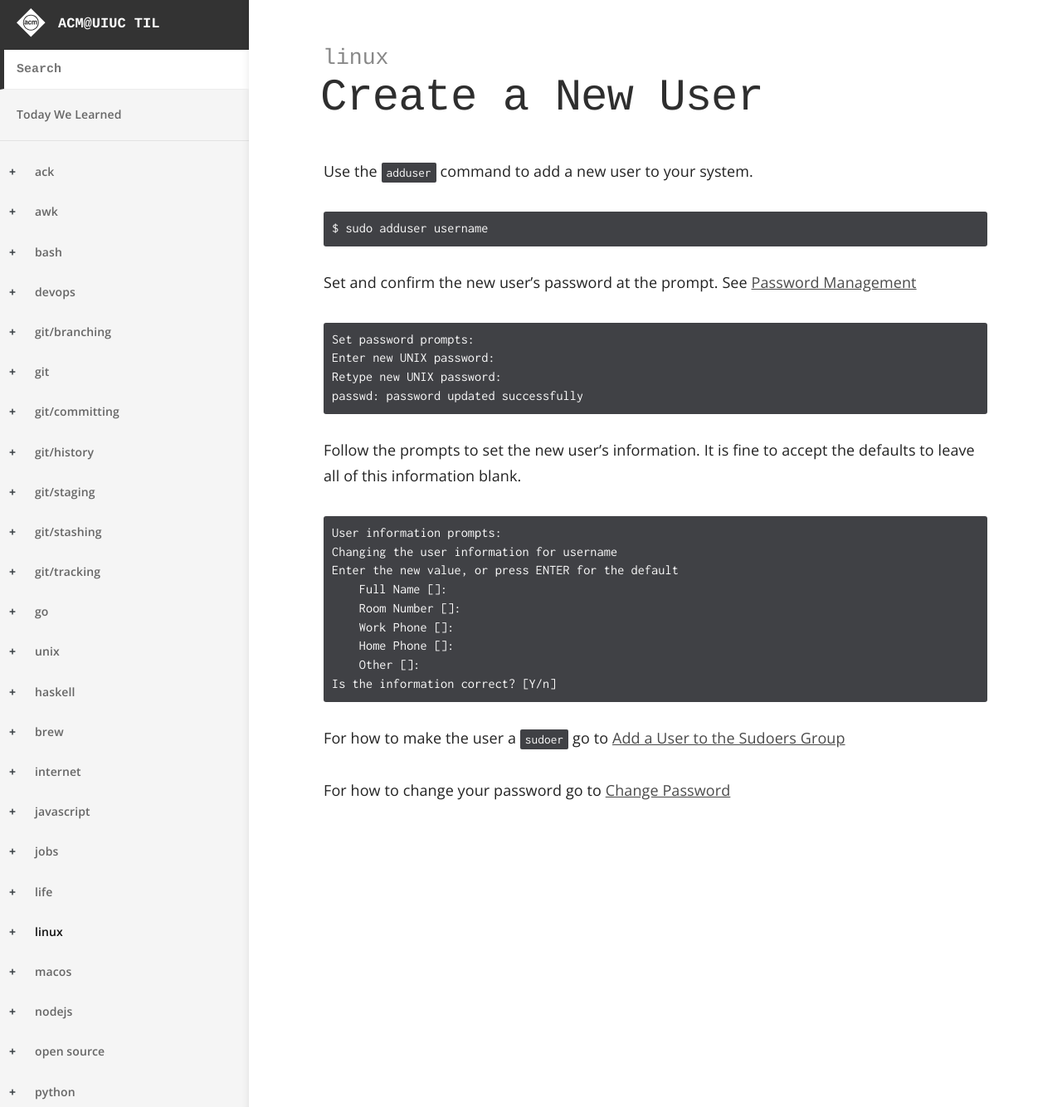
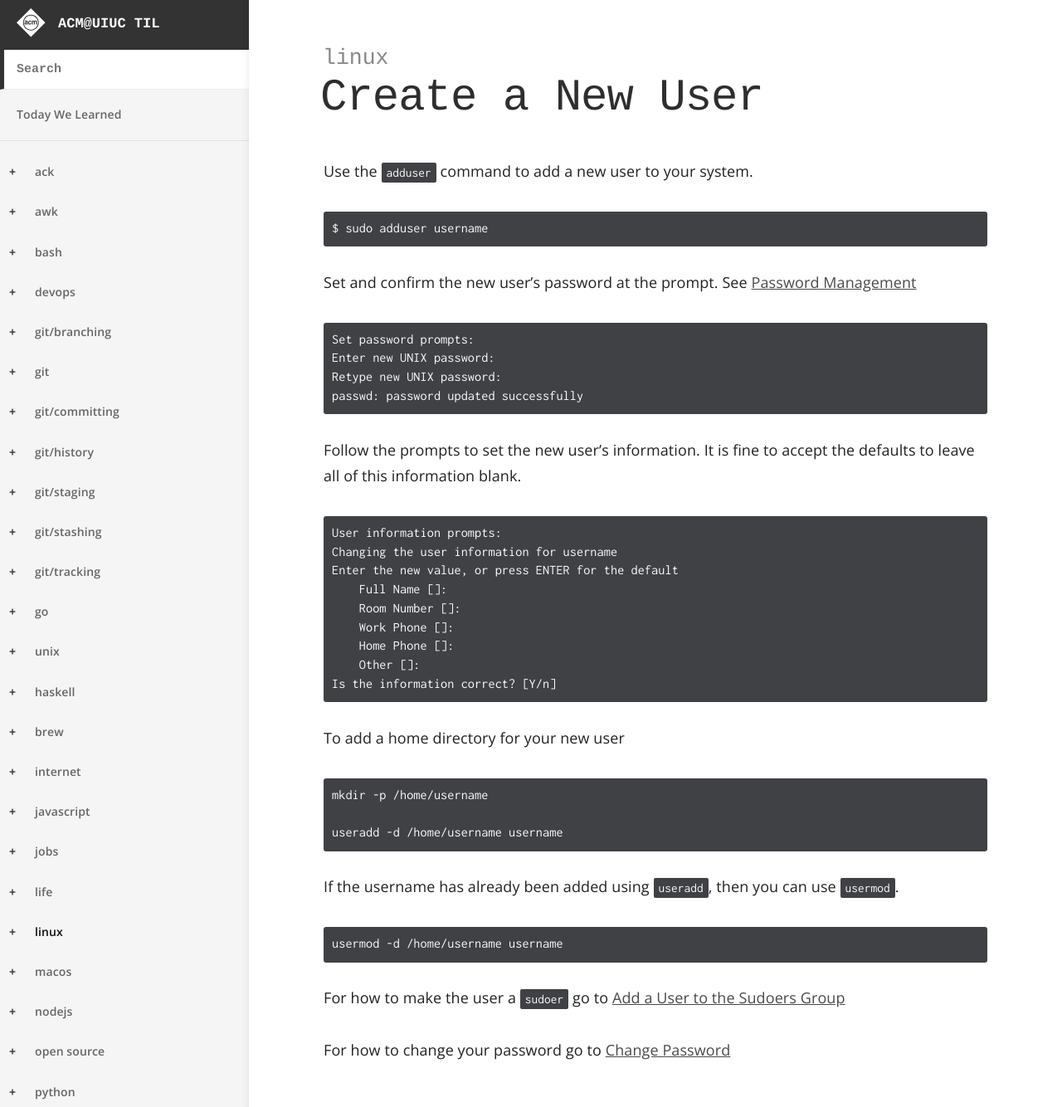
Before and after one commit to acm-uiuc/til, a Jekyll site: the page built from _til/linux/create-a-new-user.md, in a window 1280 px wide. Shown: the whole page at 83% size. Built offline with Jekyll 4.4.1, drawn with Linux system fonts in a browser that asks for light colours.

Commit message:
Update create-a-new-user.md

````diff
--- a/_til/linux/create-a-new-user.md
+++ b/_til/linux/create-a-new-user.md
@@ -32,6 +32,21 @@ Enter the new value, or press ENTER for the default
 Is the information correct? [Y/n]
 ```
 
+To add a home directory for your new user
+
+```
+mkdir -p /home/username
+
+useradd -d /home/username username
+```
+
+
+If the username has already been added using ```useradd```, then you can use ```usermod```.
+
+```
+usermod -d /home/username username
+```
+
 For how to make the user a ```sudoer``` go to [Add a User to the Sudoers Group](til.acm.illinois.edu/linux/add-user-to-sudoers)
 
 For how to change your password go to [Change Password](til.acm.illinois.edu/linux/change-password)
````
